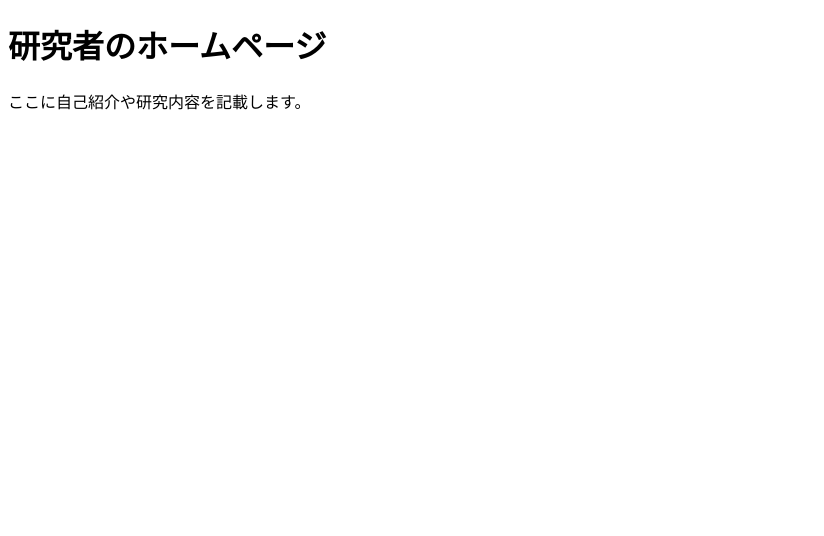
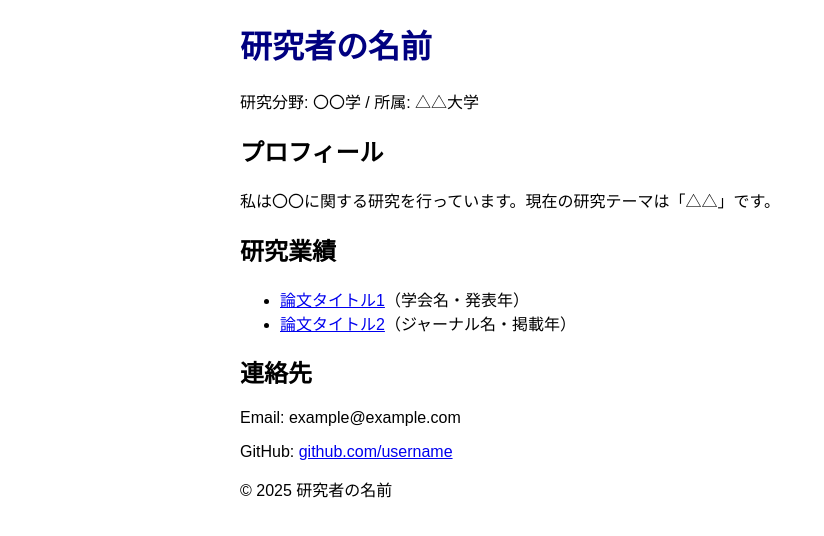
Before and after one commit to FTKR12/home, a plain HTML site: page index.html in a window 1280 px wide. Shown: the whole page, without its empty margins (0-824 px from the left). Drawn offline with Linux system fonts and the light colour scheme.

Commit message:
Update index.html

```diff
--- a/index.html
+++ b/index.html
@@ -3,10 +3,36 @@
 <head>
     <meta charset="UTF-8">
     <meta name="viewport" content="width=device-width, initial-scale=1.0">
-    <title>研究者のホームページ</title>
+    <title>自己紹介 - 研究者</title>
+    <link rel="stylesheet" href="style.css">
 </head>
 <body>
-    <h1>研究者のホームページ</h1>
-    <p>ここに自己紹介や研究内容を記載します。</p>
+    <header>
+        <h1>研究者の名前</h1>
+        <p>研究分野: 〇〇学 / 所属: △△大学</p>
+    </header>
+
+    <section>
+        <h2>プロフィール</h2>
+        <p>私は〇〇に関する研究を行っています。現在の研究テーマは「△△」です。</p>
+    </section>
+
+    <section>
+        <h2>研究業績</h2>
+        <ul>
+            <li><a href="https://example.com">論文タイトル1</a>（学会名・発表年）</li>
+            <li><a href="https://example.com">論文タイトル2</a>（ジャーナル名・掲載年）</li>
+        </ul>
+    </section>
+
+    <section>
+        <h2>連絡先</h2>
+        <p>Email: example@example.com</p>
+        <p>GitHub: <a href="https://github.com/username">github.com/username</a></p>
+    </section>
+
+    <footer>
+        <p>&copy; 2025 研究者の名前</p>
+    </footer>
 </body>
 </html>
```
